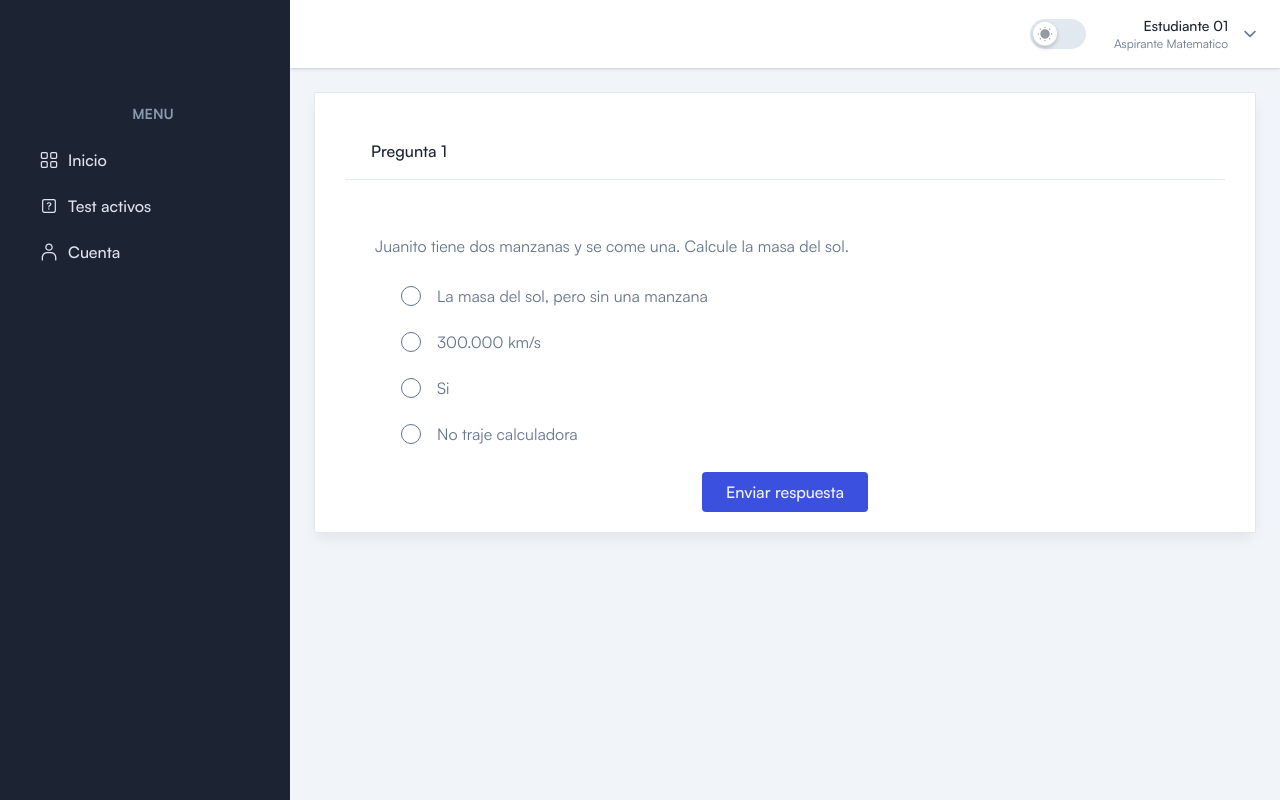
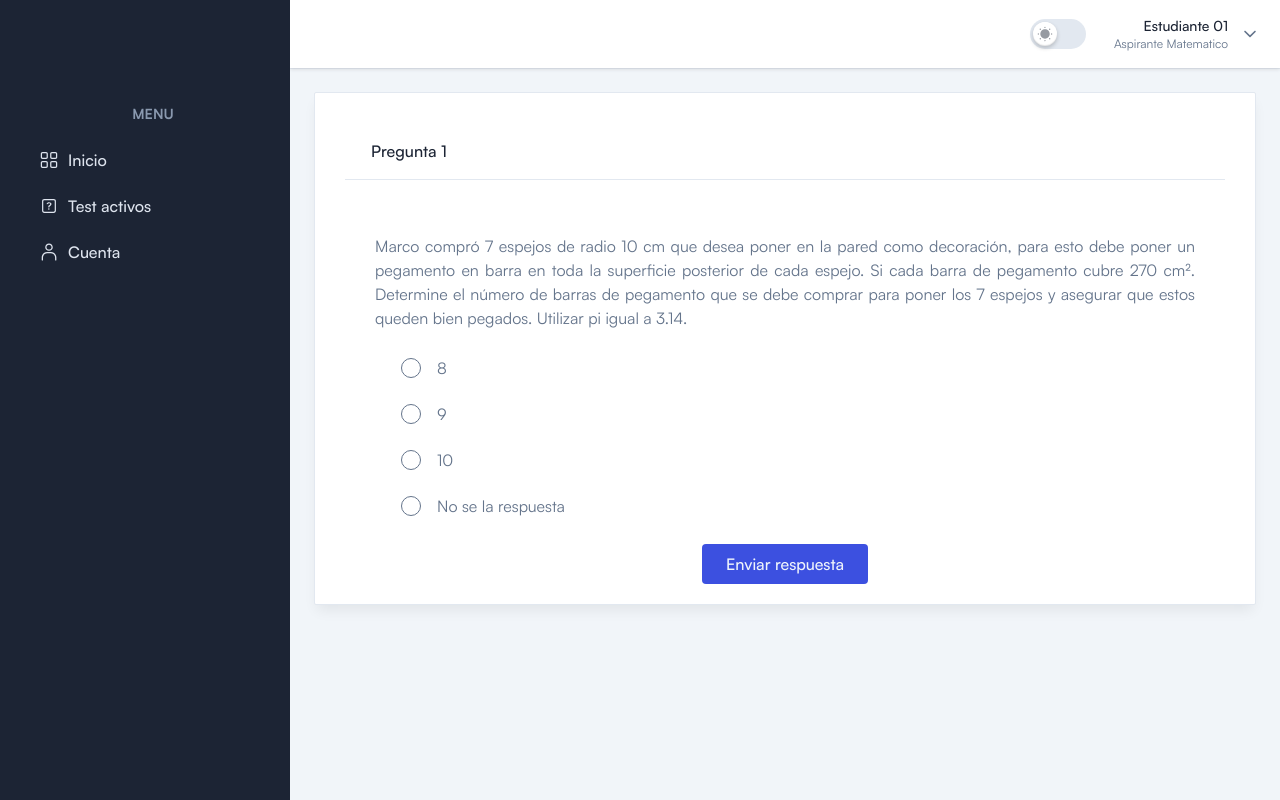
Before and after one commit to nicobrch/labcall, a Next.js app: page /Preguntas in a window 1280 px wide. Built offline with nearby package versions, Linux system fonts and the light colour scheme; a web font is replaced by a local one.

Commit message:
update pregunta

```diff
--- a/app/Preguntas/page.tsx
+++ b/app/Preguntas/page.tsx
@@ -15,15 +15,15 @@ import { useState } from "react";
 const Pregunta = () => {
     var data = {
         "id": 1,
-        "pregunta": "Juanito tiene dos manzanas y se come una. Calcule la masa del sol.",
-        "respuesta_correcta": "La masa del sol, pero sin una manzana",
+        "pregunta": "Marco compró 7 espejos de radio 10 cm que desea poner en la pared como decoración, para esto debe poner un pegamento en barra en toda la superficie posterior de cada espejo. Si cada barra de pegamento cubre 270 cm². Determine el número de barras de pegamento que se debe comprar para poner los 7 espejos y asegurar que estos queden bien pegados. Utilizar pi igual a 3.14.",
+        "respuesta_correcta": "9",
         "alternativas": [
-          "La masa del sol, pero sin una manzana",
-          "300.000 km/s",
-          "Si",
-          "No traje calculadora"
+          "8",
+          "9",
+          "10",
+          "No se la respuesta"
         ],
-        "explicacion": "La respuesta es: La masa del sol, pero sin una manzana, ya que Juanito se comio una de las manzanas."
+        "explicacion": "Como Marco debe poner pegamento en los espejos, se debe calcular el área (A) para uno de ellos, utilizando la formula A=πr². Reemplazando el radio (10 cm), y π=3.14, resulta en A=314 cm². Al tener 7 espejos, se multiplica el área obtenida por 7, resultando un área final de 2198 cm². Por otro lado, cada barra de pegamento cubre 270 cm², por lo que se divide el área final por 270 cm², quedando como respuesta 8,14, pero, como se quieren comprar barras enteras, la respuesta es 9 barras de pegamento."
       }
 
     const [isChecked1, setIsChecked1] = useState<boolean>(false);
```
